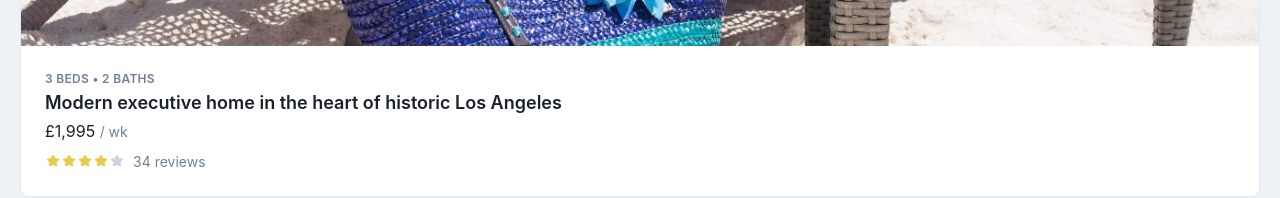
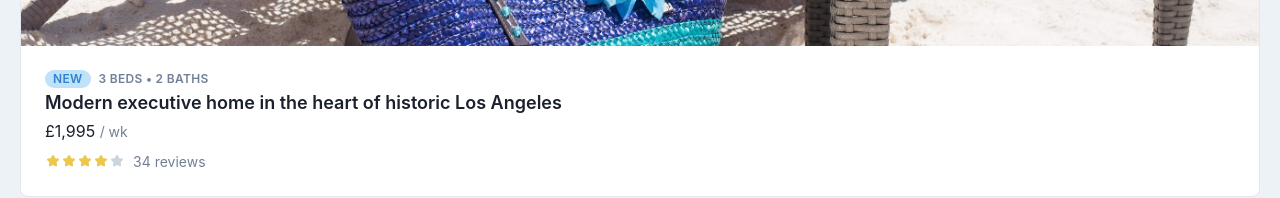
Before and after one commit to nickdavies791/tailwind-screencasts, a website: page public/card.html in a window 1280 px wide. Shown: the part 800-998 px from the top of the page. Drawn offline with Linux system fonts and the light colour scheme.

Commit message:
Designing badges with tailwind

```diff
--- a/public/card.html
+++ b/public/card.html
@@ -10,8 +10,11 @@
 <div class="bg-white border rounded-lg overflow-hidden">
     <img src="./img/beach-work.jpg">
     <div class="p-6">
-        <div class="text-gray-600 text-xs uppercase font-semibold tracking-wide">
-            3 beds &bull; 2 baths
+        <div class="flex items-baseline">
+            <span class="inline-block bg-blue-200 text-blue-600 text-xs uppercase font-semibold tracking-wide px-2 mr-2 rounded-full">New</span>
+            <div class="text-gray-600 text-xs uppercase font-semibold tracking-wide">
+                3 beds &bull; 2 baths
+            </div>
         </div>
         <h4 class="font-semibold text-lg leading-tight truncate mt-1">Modern executive home in the heart of historic Los Angeles</h4>
         <div class="mt-1">
```
